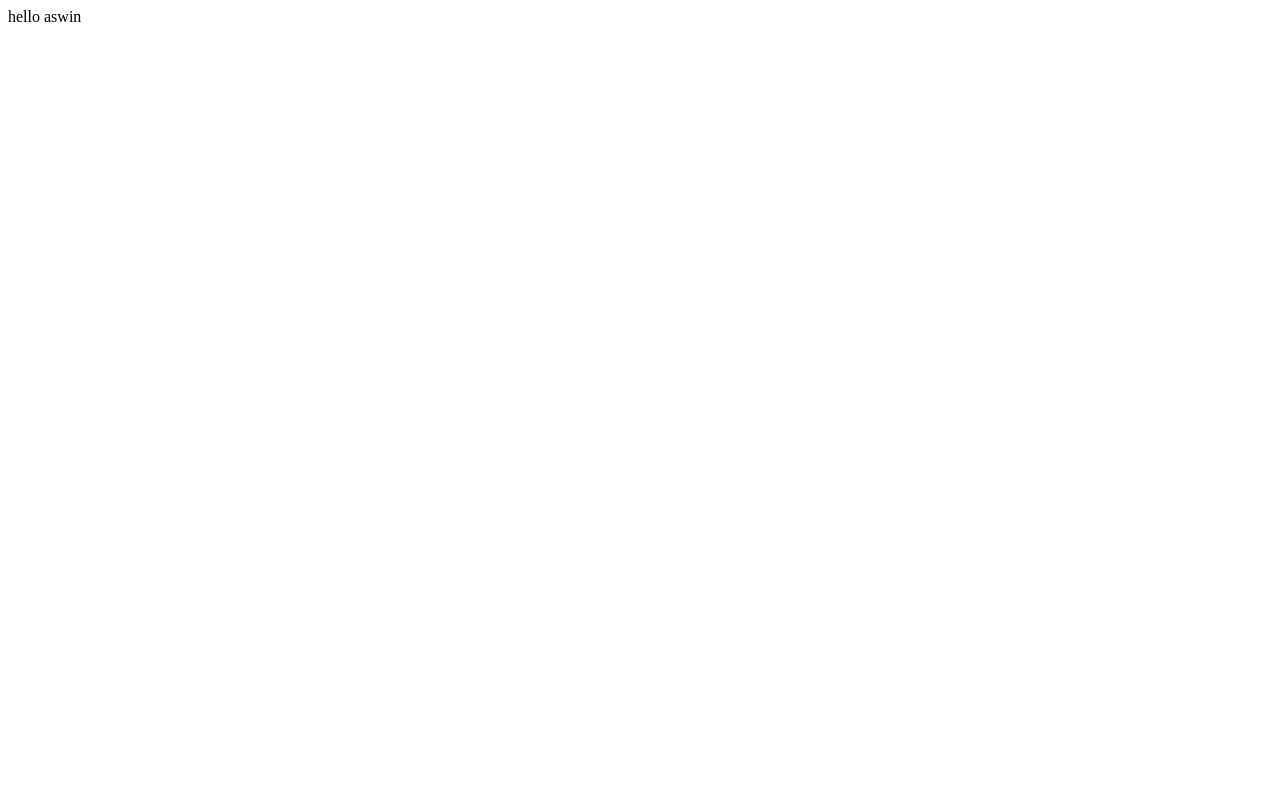
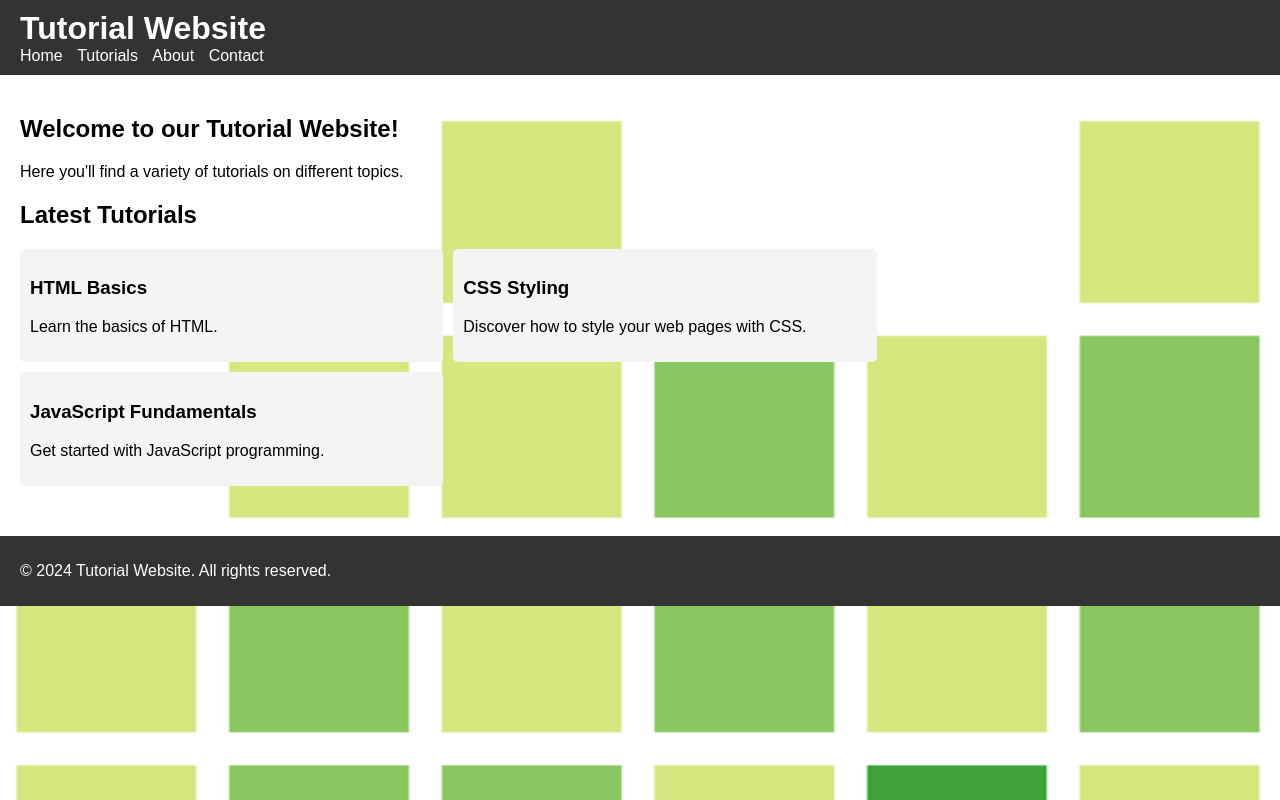
Before and after one commit to AswinDevM/Tutorial-website, a website: page index.html in a window 1280 px wide. Drawn offline with Linux system fonts and the light colour scheme.

Commit message:
background,style added

```diff
--- a/index.html
+++ b/index.html
@@ -1,11 +1,51 @@
 <!DOCTYPE html>
 <html lang="en">
-    <head>
-        <meta chatset="UTF-8">
-        <meta name="viewport" content="width=device-width,initial-scale=1.0">
-        <title>sample-project</title>
-    </head>
-    <body>
-        hello aswin
-        </body>
+<head>
+    <meta charset="UTF-8">
+    <meta name="viewport" content="width=device-width, initial-scale=1.0">
+    <title>Tutorial Website</title>
+    <link rel="stylesheet" href="style.css">
+</head>
+<body>
+    <header>
+        <h1>Tutorial Website</h1>
+        <nav>
+            <ul>
+                <li><a href="#">Home</a></li>
+                <li><a href="#">Tutorials</a></li>
+                <li><a href="#">About</a></li>
+                <li><a href="#">Contact</a></li>
+            </ul>
+        </nav>
+    </header>
+
+    <main>
+        <section>
+            <h2>Welcome to our Tutorial Website!</h2>
+            <p>Here you'll find a variety of tutorials on different topics.</p>
+        </section>
+
+        <section>
+            <h2>Latest Tutorials</h2>
+            <div class="tutorial-list">
+                <div class="tutorial">
+                    <h3>HTML Basics</h3>
+                    <p>Learn the basics of HTML.</p>
+                </div>
+                <div class="tutorial">
+                    <h3>CSS Styling</h3>
+                    <p>Discover how to style your web pages with CSS.</p>
+                </div>
+                <div class="tutorial">
+                    <h3>JavaScript Fundamentals</h3>
+                    <p>Get started with JavaScript programming.</p>
+                </div>
+            </div>
+        </section>
+    </main>
+
+    <footer>
+        <p>&copy; 2024 Tutorial Website. All rights reserved.</p>
+    </footer>
+</body>
 </html>
--- /dev/null
+++ b/style.css
@@ -0,0 +1,74 @@
+/* Reset some default styles */
+html, body {
+    margin: 0;
+    padding: 0;
+}
+
+body {
+    font-family: Arial, sans-serif;
+    font-family: Arial, sans-serif;
+    background-image: url('learn-to-code.png'); /* Replace 'background.jpg' with the path to your image */
+    background-size: cover; /* Cover the entire viewport */
+    background-position: center; /* Center the background image */
+
+}
+
+header, footer {
+    background-color: #333;
+    color: #fff;
+    padding: 10px 20px;
+}
+
+header h1 {
+    margin: 0;
+}
+
+nav ul {
+    list-style-type: none;
+    margin: 0;
+    padding: 0;
+}
+
+nav ul li {
+    display: inline;
+    margin-right: 10px;
+}
+
+nav ul li a {
+    color: #fff;
+    text-decoration: none;
+}
+
+main {
+    padding: 20px;
+}
+
+section {
+    margin-bottom: 20px;
+}
+
+.tutorial-list {
+    display: flex;
+    flex-wrap: wrap;
+}
+
+.tutorial {
+    background-color: #f4f4f4;
+    border-radius: 5px;
+    padding: 10px;
+    margin-right: 10px;
+    margin-bottom: 10px;
+    width: calc(33.33% - 10px);
+}
+
+@media screen and (max-width: 768px) {
+    .tutorial {
+        width: calc(50% - 10px);
+    }
+}
+
+@media screen and (max-width: 480px) {
+    .tutorial {
+        width: 100%;
+    }
+}
```
Also changed, not shown: code-1839406_1280.jpg (added), learn-to-code.png (added).
